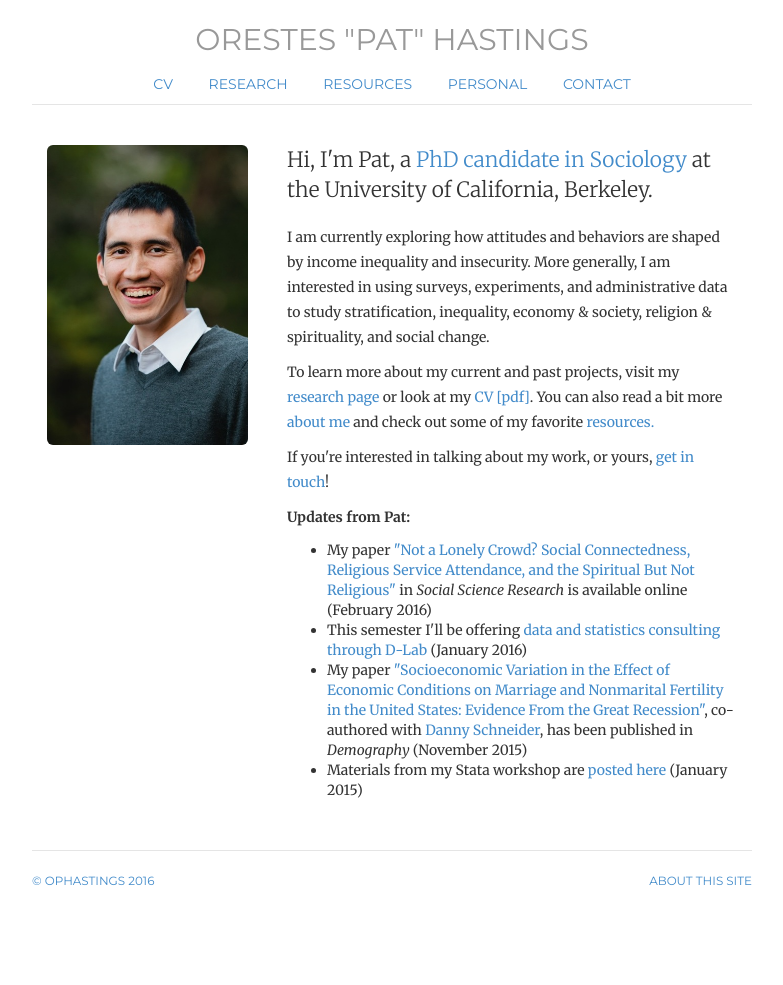
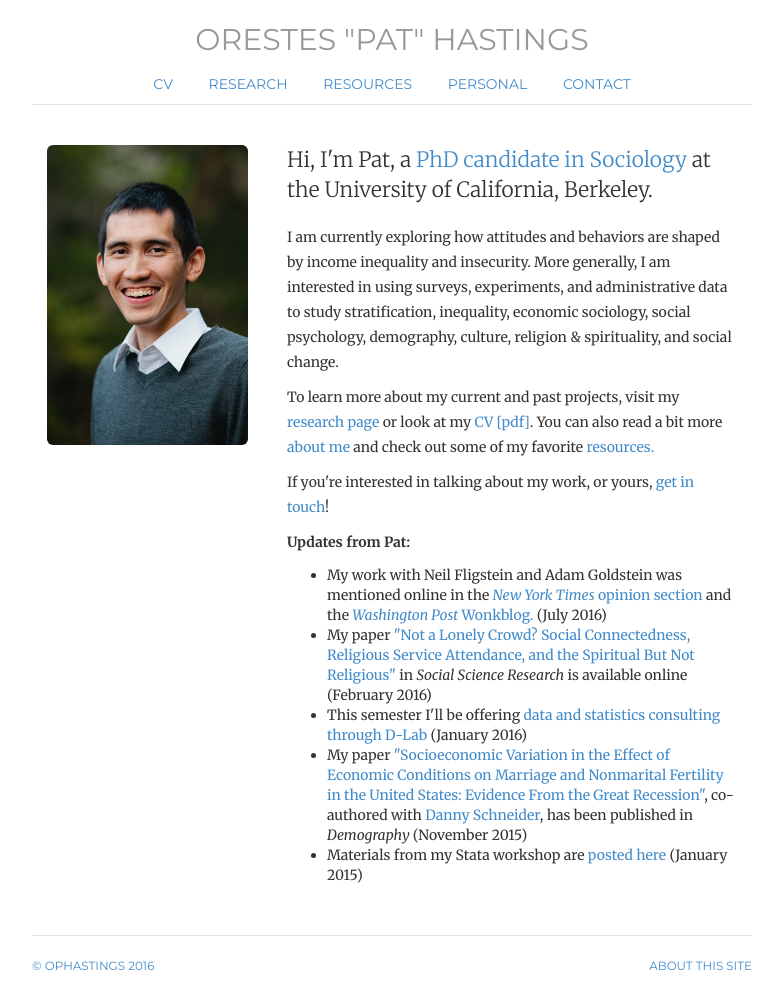
Before and after one commit to ophastings/ophastings.github.io, a Jekyll site: the page built from index.html, in a window 1280 px wide. Shown: the whole page, without its empty margins (248-1031 px from the left). Built offline with Jekyll 4.4.1, drawn with Linux system fonts in a browser that asks for light colours; comment, search, counter and statistics services are not loaded; before the commit the page ends 900 px from its top, so only the background shows below that.

Commit message:
update homepage

```diff
--- a/index.html
+++ b/index.html
@@ -19,7 +19,7 @@ description: Website of Orestes Pat Hastings, sociology PhD candidate at UC Berk
 
 	<p>I am currently exploring how attitudes and behaviors are shaped by income inequality and insecurity. More generally,
 	I am interested in using surveys, experiments, and administrative data to
-	study stratification, inequality, economy &amp society, religion &amp spirituality, and social change.</p>
+	study stratification, inequality, economic sociology, social psychology, demography, culture, religion &amp spirituality, and social change.</p>
 
 	<p>To learn more about my current and past projects, visit my <a href="research">research page</a>
 	or look at my <a href="HastingsCV.pdf">CV [pdf]</a>. You can also
@@ -29,6 +29,12 @@ description: Website of Orestes Pat Hastings, sociology PhD candidate at UC Berk
 
 	<p><b>Updates from Pat:</b></p>
 <ul>
+	<li> My work with Neil Fligstein and Adam Goldstein was mentioned online in the
+		<a href="http://www.nytimes.com/2016/07/07/opinion/campaign-stops/how-falling-behind-the-joneses-fueled-the-rise-of-trump.html">
+		<i>New York Times</i> opinion section</a> and the
+		<a href="https://www.washingtonpost.com/news/wonk/wp/2016/07/27/why-rich-neighbors-are-bad-for-you/"><i>Washington Post</i> Wonkblog.</a>
+		(July 2016)
+		</li>
 	<li>My paper <a href="http://www.sciencedirect.com/science/article/pii/S0049089X16000272">
 		"Not a Lonely Crowd? Social Connectedness, Religious Service Attendance, and the Spiritual But Not Religious"</a>
 		in <i>Social Science Research</i> is available online (February 2016)</li>
```
